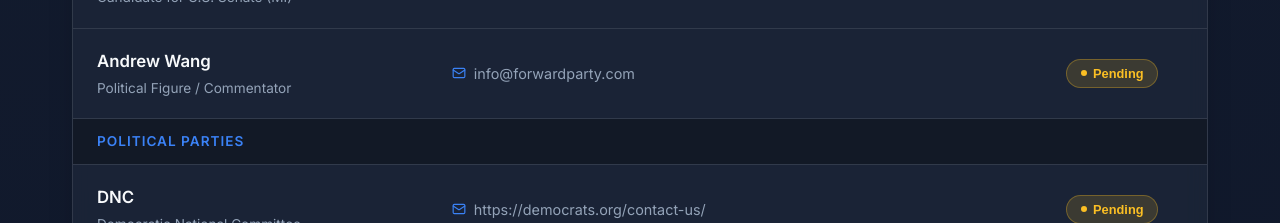
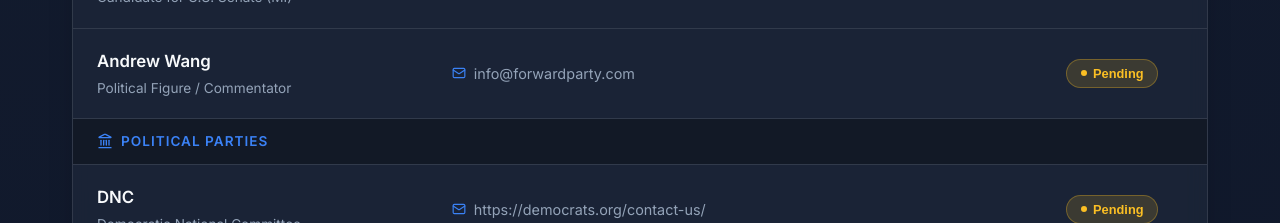
Before and after one commit to howlcipher/redistricting-map-contact, a React (Vite) app: page / in a window 1280 px wide. Shown: the part 4460-4683 px from the top of the page. Built offline with nearby package versions, Linux system fonts and the light colour scheme.

Commit message:
Add Landmark icon for Political Parties category

```diff
--- a/src/App.tsx
+++ b/src/App.tsx
@@ -1,5 +1,5 @@
 import React, { useState, useMemo, useEffect } from 'react';
-import { Search, Mail, Building, Users, Activity, Sun, Moon, Code, Lock, Unlock, Loader2 } from 'lucide-react';
+import { Search, Mail, Building, Users, Activity, Sun, Moon, Code, Lock, Unlock, Loader2, Landmark } from 'lucide-react';
 import type { Contact, ContactStatus } from './data';
 import './index.css';
 
@@ -269,6 +269,7 @@
                         {category === 'Government & Elected Officials' && <Building size={16} />}
                         {category === 'Media & Data Analytics' && <Activity size={16} />}
                         {category === 'Independent Media & Organizations' && <Users size={16} />}
+                        {category === 'Political Parties' && <Landmark size={16} />}
                         {category}
                       </div>
                     </td>
```
